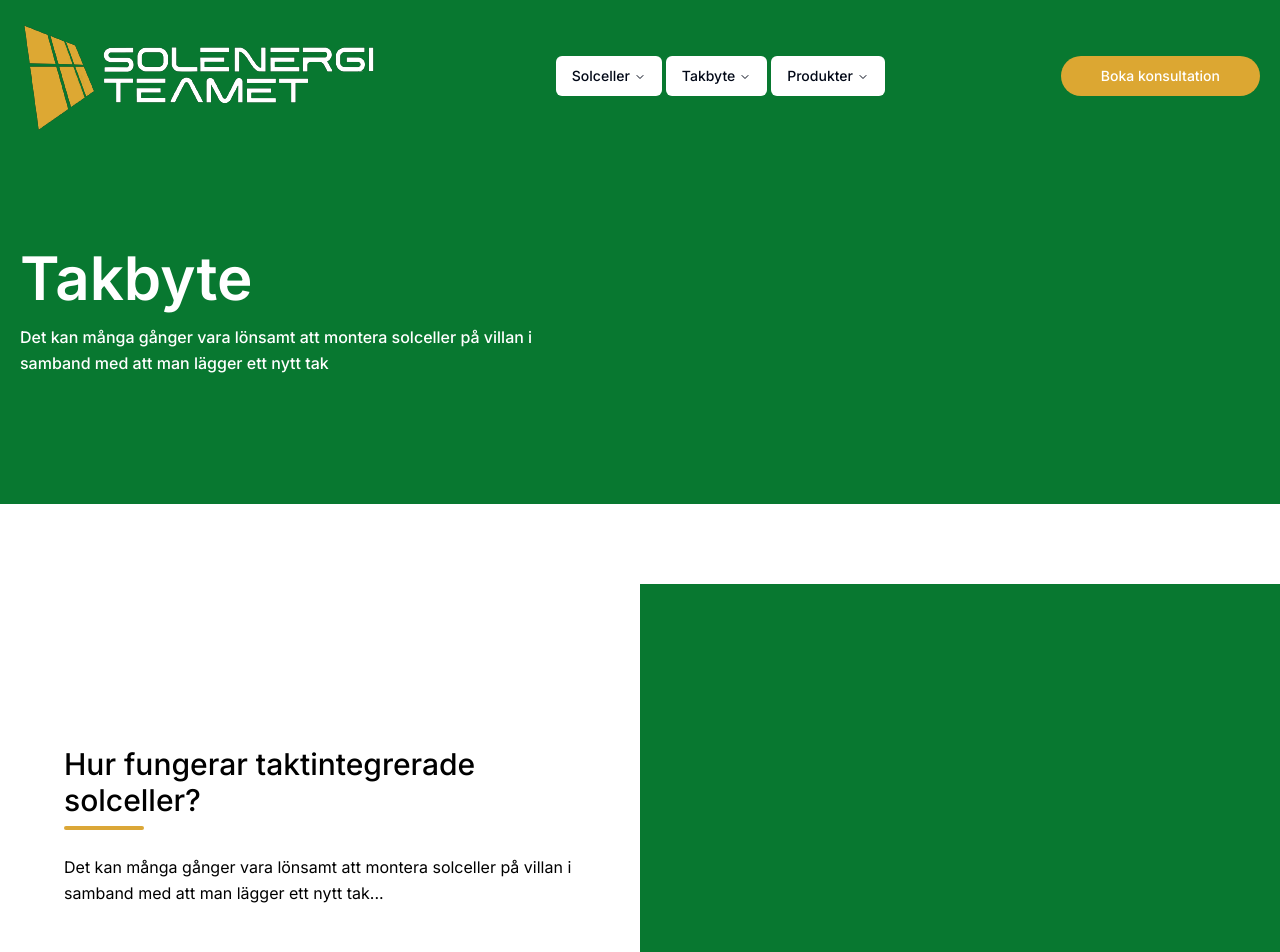
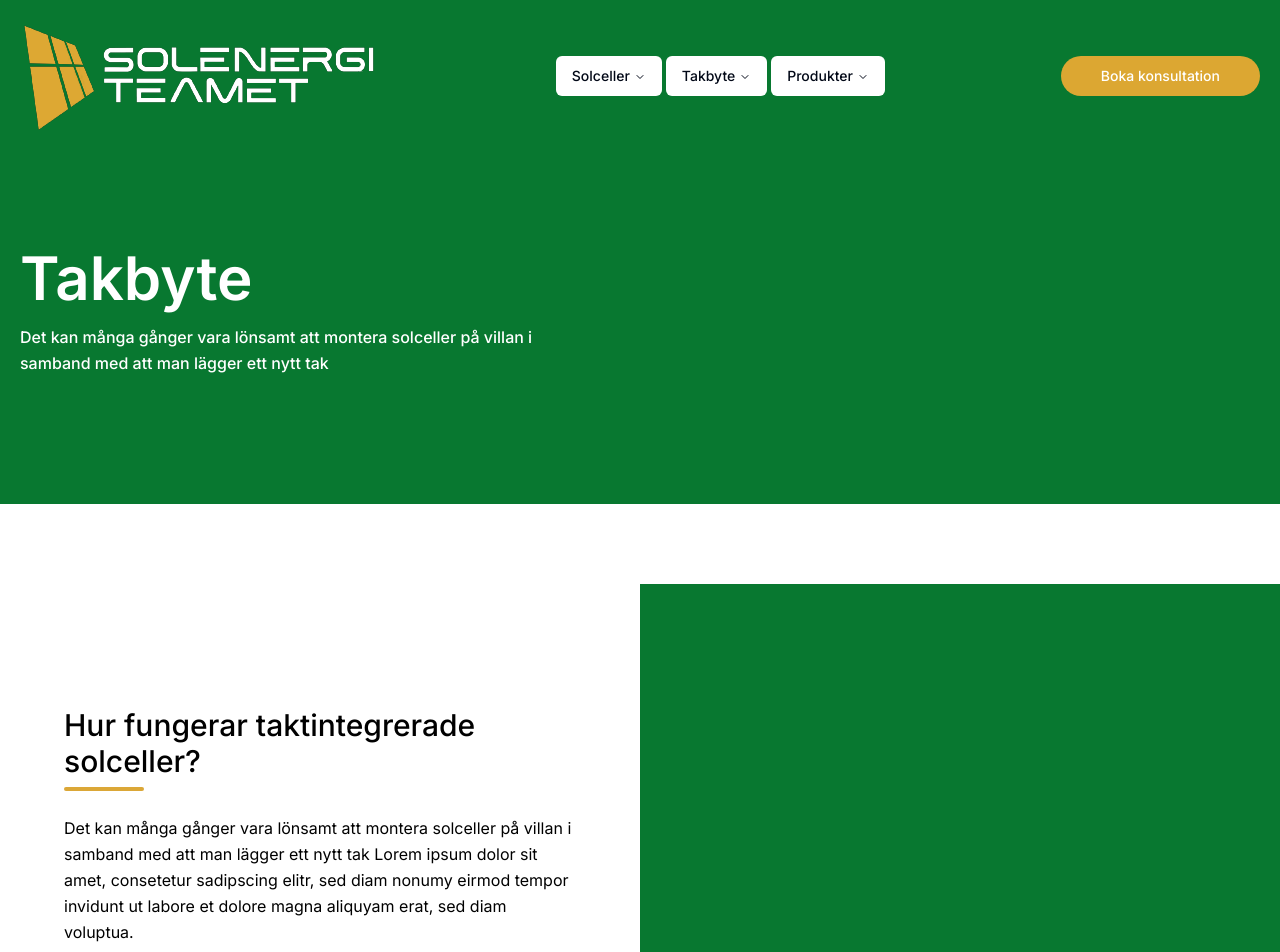
Before and after one commit to Jojaah12/solenergiteamet, a Next.js app: page /takbyte in a window 1280 px wide. Shown: the top 952 px of the page. Built offline with nearby package versions, Linux system fonts and the light colour scheme.

Commit message:
small cleanup and fixes of constants

```diff
--- a/app/page.tsx
+++ b/app/page.tsx
@@ -4,7 +4,7 @@ import ContentCard from "@/components/ContentCard";
 import Hero from "@/components/Hero";
 import InfoBanner from "@/components/InfoBanner";
 import Step from "@/components/Step";
-import Testimonials from "@/components/Testimonial";
+
 import {
   CONTENTBANNERDATA,
   CONTENTCARDDATA,
--- a/app/takbyte/page.tsx
+++ b/app/takbyte/page.tsx
@@ -1,6 +1,6 @@
 import Image from "next/image";
 import GridContainer from "@/components/GridContainer";
-import { TAKBYTEDATA } from "@/constants/constants";
+import { TAKBYTECONTENTDATA, TAKBYTEHEADERDATA } from "@/constants/constants";
 
 const Takbyte = () => {
   return (
@@ -23,21 +23,20 @@ const Takbyte = () => {
               className="text-6xl lg:w-1/2 mb-4 font-semibold text-white"
               data-aos="fade-up"
             >
-              Takbyte
+              {TAKBYTEHEADERDATA.HEADING}
             </h1>
             <p
               className="mb-8 leading-relaxed font-medium lg:w-1/2 w-1/2 text-white"
               data-aos="fade-up"
             >
-              Det kan många gånger vara lönsamt att montera solceller på villan
-              i samband med att man lägger ett nytt tak
+              {TAKBYTEHEADERDATA.SUBHEADING}
             </p>
             <div className="flex justify-center"></div>
           </div>
         </div>
       </div>
       <div className="sm:h-0 lg:h-20  bg-white"></div>
-      {TAKBYTEDATA.map((article, index) => (
+      {TAKBYTECONTENTDATA.map((article, index) => (
         <div
           key={article.ID}
           className="grid grid-cols-1 lg:grid-cols-2 text-gray-600 bg-white body-font "
--- a/constants/constants.ts
+++ b/constants/constants.ts
@@ -118,7 +118,15 @@ export const CONTENTCARDDATA: readonly {
   },
 ]);
  */
-export const TAKBYTEDATA: readonly {
+
+export const TAKBYTEHEADERDATA: { HEADING: string; SUBHEADING: string } =
+  Object.freeze({
+    HEADING: "Takbyte",
+    SUBHEADING:
+      "Det kan många gånger vara lönsamt att montera solceller på villan i samband med att man lägger ett nytt tak",
+  });
+
+export const TAKBYTECONTENTDATA: readonly {
   readonly ID: number;
   readonly BLOCKTITLE: string;
   readonly BLOCKTEXT: string;
@@ -128,14 +136,14 @@ export const TAKBYTEDATA: readonly {
     ID: 1,
     BLOCKTITLE: "Hur fungerar taktintegrerade solceller?",
     BLOCKTEXT:
-      "Det kan många gånger vara lönsamt att montera solceller på villan i samband med att man lägger ett nytt tak...",
+      "Det kan många gånger vara lönsamt att montera solceller på villan i samband med att man lägger ett nytt tak Lorem ipsum dolor sit amet, consetetur sadipscing elitr, sed diam nonumy eirmod tempor invidunt ut labore et dolore magna aliquyam erat, sed diam voluptua.",
     BLOCKIMAGE: "/images/green.jpg",
   },
   {
     ID: 2,
     BLOCKTITLE: "Hur fungerar taktintegrerade solceller?",
     BLOCKTEXT:
-      "Det kan många gånger vara lönsamt att montera solceller på villan i samband med att man lägger ett nytt tak...",
+      "Det kan många gånger vara lönsamt att montera solceller på villan i samband med att man lägger ett nytt tak Lorem ipsum dolor sit amet, consetetur sadipscing elitr, sed diam nonumy eirmod tempor invidunt ut labore et dolore magna aliquyam erat, sed diam voluptua.",
     BLOCKIMAGE: "/images/green.jpg",
   },
 ]);
```
